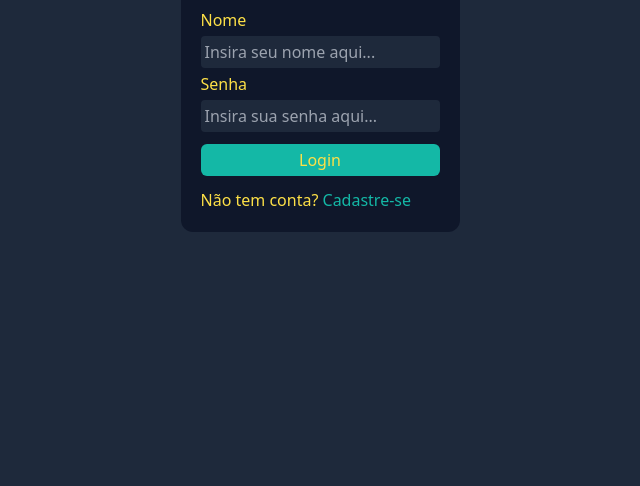
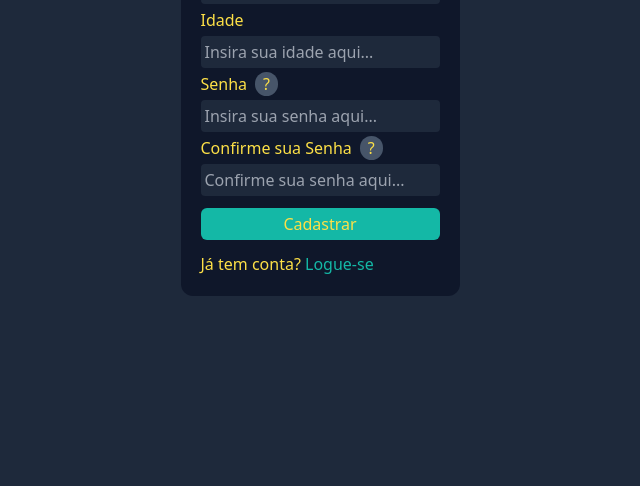
Before and after one commit to MayckL2/loginLocal, a plain HTML site: page index.html in a window 1280 px wide. Shown: the part 314-800 px from the top of the page, without its empty margins (320-960 px from the left). Drawn offline with nearby package versions, Linux system fonts and the light colour scheme.

Commit message:
requisitos da senha

```diff
--- a/index.html
+++ b/index.html
@@ -6,6 +6,7 @@
     <meta name="viewport" content="width=device-width, initial-scale=1.0">
     <title>Login</title>
     <script src="https://cdn.tailwindcss.com"></script>
+    <link rel="stylesheet" href="style.css">
 </head>
 
 <body class="
@@ -105,7 +106,8 @@ h-screen
             p-1
             focus:outline-none
             focus:bg-slate-700">
-            <label for="senha">Senha</label>
+            <label class="flex gap-2" for="senha">Senha <span class="spanSenha relative">
+                <p class="bg-slate-600 rounded-full px-2">?</p> <p class="reqSenha absolute top-0 left-10 z-10 bg-slate-600 w-max px-2 rounded">Sua senha deve conter tal tal tal...</p></span></label>
             <input id="senhaCad" type="text" placeholder="Insira sua senha aqui..."
             class="
             bg-slate-800
@@ -113,7 +115,8 @@ h-screen
             p-1
             focus:outline-none
             focus:bg-slate-700">
-            <label for="confSenha">Confirme a senha</label>
+            <label class="flex gap-2" for="senha">Confirme sua Senha <span class="spanSenha relative">
+                <p class="bg-slate-600 rounded-full px-2">?</p> <p class="reqSenha absolute top-0 left-10 z-10 bg-slate-600 w-max px-2 rounded">Sua senha deve conter tal tal tal...</p></span></label>
             <input id="confSenha" type="text" placeholder="Confirme sua senha aqui..."
             class="
             bg-slate-800
--- a/script.js
+++ b/script.js
@@ -40,15 +40,17 @@ function formLogin() {
     document.querySelector('#formCadastro').style.display = 'none'
 }
 
+formCadastro()
+
 // REALIZA CADASTRO NO LOCALSTORAGE
 function cadastrar() {
     let name = document.querySelector('#nameCad').value
     let idade = document.querySelector('#idade').value
-    let senha = document.querySelector('#senhaCad').value
-    let confSenha = document.querySelector('#confSenha').value
+    let senha = document.querySelector('#senhaCad').value.toString()
+    let confSenha = document.querySelector('#confSenha').value.toString()
 
     // VERIFICA SE SENHAS SAO IGUAIS
-    if (senha == confSenha) {
+    if (senha == confSenha){
 
         // VERIFICA SE LOCALSTORAGE(ID) JA EXISTE
         if (localStorage.getItem('id')) {
--- /dev/null
+++ b/style.css
@@ -0,0 +1,7 @@
+.spanSenha:hover .reqSenha{
+    display: block;
+}
+
+.reqSenha{
+    display: none;
+}
```
